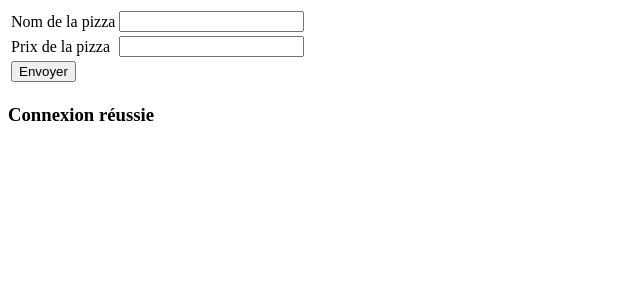
After one commit to JuMANocta/B2_G4_PHP_Pizza_2022, a PHP site: page /insertPizza.php in a window 1280 px wide. The commit adds this page. Shown: the top 300 px of the page, without its empty margins (0-640 px from the left). Run offline with PHP 8.4, Linux system fonts and the light colour scheme.

Commit message:
ajout d'un formulaire pour ajouter une Pizza

```diff
--- a/connexion.php
+++ b/connexion.php
@@ -3,8 +3,8 @@
 
 function connexionBDD(){
     $host = "localhost";
-    $user = "root";
-    $pass = "";
+    $user = "g4_pizza";
+    $pass = "g4_pizza";
     $base = "G4_PIZZA";
     try {
         $connect = new PDO('mysql:host=' . $host . ';dbname=' . $base, $user, $pass);
--- a/index.php
+++ b/index.php
@@ -28,7 +28,6 @@
     while ($client = $resultatClient->fetch()) {
         echo $client['nom'] . " " . $client['prenom'] . " " . $client['adresse'] . " " . $client['portable'] . " " . $client['email'] . BR;
     }
-    //echo insererPizzaSecu($connec, "Pepperoni", 12);
     ?>
 </body>
 
--- /dev/null
+++ b/insertPizza.php
@@ -0,0 +1,50 @@
+<!DOCTYPE html>
+<html lang="fr">
+
+<head>
+    <meta charset="UTF-8">
+    <meta http-equiv="X-UA-Compatible" content="IE=edge">
+    <meta name="viewport" content="width=device-width, initial-scale=1.0">
+    <title>Insérer Des Pizzas</title>
+</head>
+
+<body>
+    <form action="" method="POST">
+        <table>
+            <tr>
+                <td>
+                    <label for="nom">Nom de la pizza</label>
+                </td>
+                <td>
+                    <input type="text" name="nom" id="nom">
+                </td>
+            </tr>
+            <tr>
+                <td>
+                    <label for="prix">Prix de la pizza</label>
+                </td>
+                <td>
+                    <input type="text" name="prix" id="prix">
+                </td>
+            </tr>
+            <tr>
+                <td>
+                    <input type="submit" value="Envoyer">
+                </td>
+            </tr>
+            </tr>
+        </table>
+    </form>
+    <?php
+    //var_dump($_POST);
+    require 'connexion.php';
+    $connec = connexionBDD();
+    if (isset($_POST['nom']) && isset($_POST['prix'])) {
+        $nom = $_POST['nom'];
+        $prix = $_POST['prix'];
+        echo insererPizzaSecu($connec, $nom, $prix);
+    }
+    ?>
+</body>
+
+</html>
```
